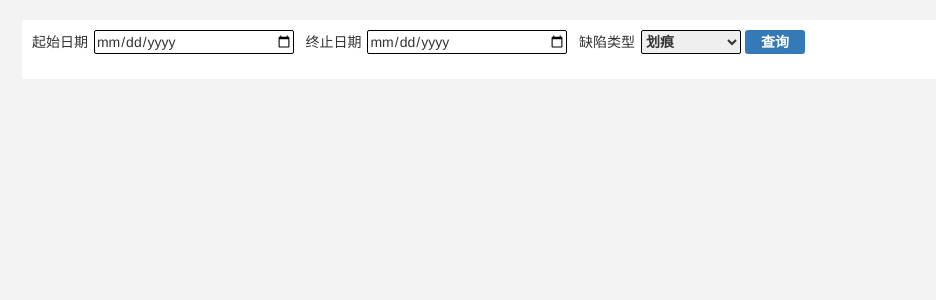
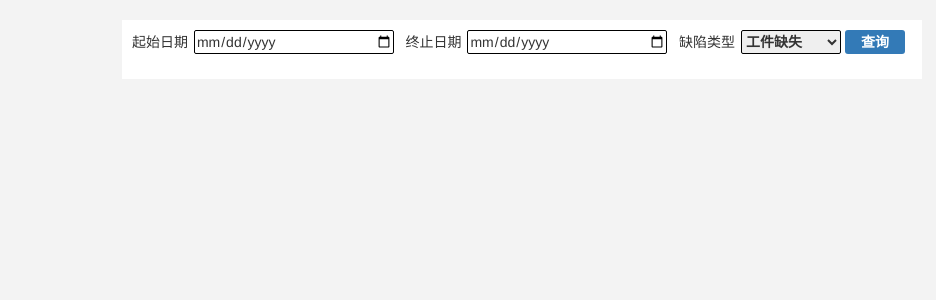
Before and after one commit to wang-jiankun/Django-Defect, a Django app: template templates/defect.html in a window 1280 px wide. Shown: the part 52-352 px from the top of the page, without its empty margins (118-1054 px from the left). Run offline with Django 3.2, Linux system fonts and the light colour scheme; the template is opened without the code that fills it, so the values that code supplies are empty; some libraries are stand-ins or nearby versions.

Commit message:
2019-1-13

```diff
--- a/detection/static/detection/css/base.css
+++ b/detection/static/detection/css/base.css
@@ -16,7 +16,7 @@ body{
 
 .main{
     background: #fff;
-    width: 1000px;
+    width: 800px;
     margin: 0 auto;
     overflow: hidden;
     padding: 10px;
@@ -89,11 +89,19 @@ body{
 
 .img_ul{
     padding:0;
-    margin-top:10px;
+    margin-top:0;
+    text-align:center;
+
 }
 
 .img_ul li{
     display:inline;
-    margin-top: 10px;
-    margin-left: 0;
+    /*margin-top: 10px;*/
+    margin-left: 10px;
 }
+.img_ul li p{
+    line-height:30px;
+    margin-top:10px;
+    margin-bottom:0;
+
+}
--- a/intelligent_plant/settings.py
+++ b/intelligent_plant/settings.py
@@ -139,4 +139,4 @@ USE_TZ = False
 
 # 静态文件查找路径
 STATIC_URL = '/static/'
-STATICFILES_DIRS = ['E:/1/']
+STATICFILES_DIRS = ['/']
--- a/templates/defect.html
+++ b/templates/defect.html
@@ -12,16 +12,18 @@
             <input name="end_date" type="date" class="search-input" placeholder="请输入结束日期">
         <span>&nbsp;&nbsp;缺陷类型</span>
         <label><select name="class" class="class-input">
-            <option value="划痕">划痕</option>
-            <option value="污渍">污渍</option>
+            <option value="nothing">工件缺失</option>
+            <option value="lack_cotton">棉芯缺失</option>
+            <option value="lack_piece">金属片缺失</option>
+            <option value="wire_fail">金属丝异常</option>
         </select>
         <button type="submit" class="search-button">查询</button></label>
     </form>
     <ul class="img_ul">
     {% for log in logs %}
         <li >
-{#            <p>时间：{{ log.time|date:"Y-m-d H:i:s" }} &nbsp;&nbsp;缺陷类型：{{ log.detect_class }}</p>#}
-            <a href="{% static log.path %}" download="图片"><img  src="{% static log.path %}" alt="" width="400" height="300"></a>
+            <p >时间：{{ log.time|date:"Y-m-d H:i:s" }} &nbsp;&nbsp;缺陷类型：{{ log.detect_class }}</p>
+            <a href="{% static log.path %}" download="图片"><img  src="{% static log.path %}" alt="" width="360" height="300"></a>
         </li>
     {% endfor %}
     </ul>
--- a/templates/detection.html
+++ b/templates/detection.html
@@ -8,7 +8,7 @@
     function show(img_path){
         var img=document.getElementById("box");
         {#img.innerHTML=''+img_path+'';#}
-        img.innerHTML='<img src="/static/'+img_path+'" width="468" height="351">';   //添加图片
+        img.innerHTML='<img src="/static/'+img_path+'" width="320" height="240">';   //添加图片
     }
     </script>
     <link rel="stylesheet" href="{% static 'detection/css/base.css' %}">
```
